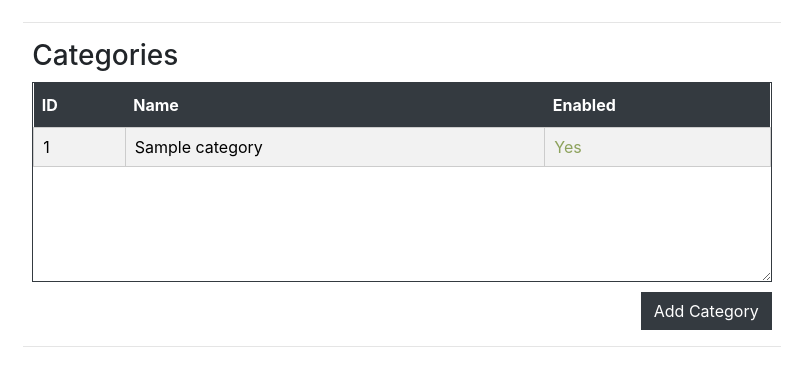
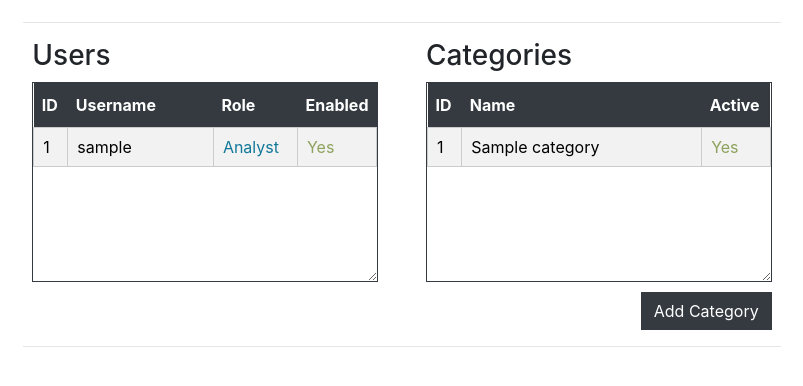
Before and after one commit to DLeinHellios/BugFist, a Flask app: template app/templates/admin.html in a window 1280 px wide. Shown: the part 264-650 px from the top of the page, without its empty margins (238-1041 px from the left). Run offline with Flask 2, Linux system fonts and the light colour scheme; tables that the repository leaves empty hold one stand-in row (values such as "Sample post"); the template is opened without the code that fills it: values that come from a table or form of the project are taken from there, most other values are stand-ins (such as "Sample title", 1, 10 or a date in 2020); some libraries are stand-ins or nearby versions.

Commit message:
Adding user list to admin page

```diff
--- a/app/templates/admin.html
+++ b/app/templates/admin.html
@@ -113,36 +113,52 @@
     </script>
 
     <div class="row justify-content-center">
-<!--
       <div class="col-lg px-4">
         <h3>Users</h3>
         <div class="config-container">
           <table class="ticket-table">
             <tr>
-              <th>ID</th>
-              <th>Username</th>
-              <th>Role</th>
+              <th width=10%>ID</th>
+              <th width=45%>Username</th>
+              <th width=25%>Role</th>
+              <th width=20%>Enabled</th>
             </tr>
 
-            <tr>
-              <td><a href="#">1</a></td>
-              <td><a href="#">Sample</a></td>
-              <td><a href="#">User</a></td>
-            </tr>
+            {% for user in users %}
+              <tr>
+                <td><a href="#">{{ user.id }}</a></td>
+                <td><a href="#">{{ user.username }}</a></td>
+
+                {% if user.access == 0 %}
+                  <td><a href="#">User</a></td>
+                {% elif user.access == 1 %}
+                  <td><a href="#"><span style="color:#117899">Analyst</span></a></td>
+                {% elif user.access == 2 %}
+                  <td><a href="#"><span style="color:#A45FBE">Admin</span></a></td>
+                {% endif %}
+
+                {% if user.enabled == True %}
+                  <td><a href="#"><span style="color:#8DA25C">Yes</span></a></td>
+                {% else %}
+                  <td><a href="#"><span style="color:#C02E1D">No</span></a></td>
+                {% endif %}
+
+              </tr>
+            {% endfor %}
 
           </table>
         </div>
       </div>
--->
+
 
       <div class="col-lg px-4">
         <h3>Categories</h3>
         <div class="config-container">
           <table class="ticket-table">
             <tr>
-              <th>ID</th>
-              <th>Name</th>
-              <th>Enabled</th>
+              <th width=10%>ID</th>
+              <th width=70%>Name</th>
+              <th width=20%>Active</th>
             </tr>
 
             {% for category in categories %}
@@ -162,7 +178,7 @@
         </div>
 
         <div class="dashboard-nav">
-          <a href="/c/new" class="btn btn-dark" role="button">Add Category</a>
+          <a href="/add-category" class="btn btn-dark" role="button">Add Category</a>
         </div>
 
       </div>
--- a/app/templates/category_edit.html
+++ b/app/templates/category_edit.html
@@ -50,7 +50,7 @@
           {% else %}
             <input class="form-check-input" type="checkbox" name="activeCheck">
           {% endif %}
-          <label class="form-check-label" for="activeCheck">Enabled</label>
+          <label class="form-check-label" for="activeCheck">Active</label>
           </div>
         </div>
       </div>
--- a/app/templates/category_new.html
+++ b/app/templates/category_new.html
@@ -32,7 +32,7 @@
         <div class="col-lg-10">
           <div class="form-check">
             <input class="form-check-input" type="checkbox" name="activeCheck" checked>
-          <label class="form-check-label" for="activeCheck">Enabled</label>
+          <label class="form-check-label" for="activeCheck">Active</label>
           </div>
         </div>
       </div>
```
Also changed, not shown: app/views.py (+15 -16 lines).
